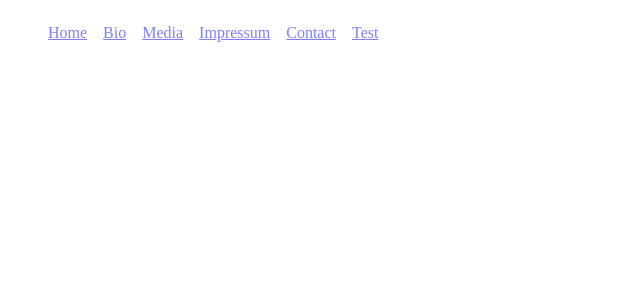
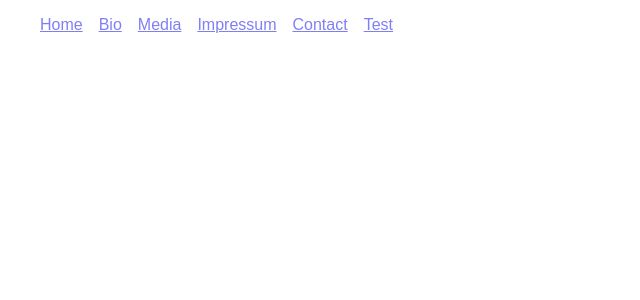
Before and after one commit to LyriCaGitHubber/Blubbermouth, a React app: page /contact in a window 1280 px wide. Shown: the top 300 px of the page, without its empty margins (0-640 px from the left). Built offline with nearby package versions, Linux system fonts and the light colour scheme.

Commit message:
Create globalStyles for this project

```diff
--- a/src/App.tsx
+++ b/src/App.tsx
@@ -1,6 +1,7 @@
 import React from "react";
 import { BrowserRouter as Router, Routes, Route } from "react-router-dom";
 import Navbar from "./Navigation/Navbar";
+import GlobalStyle from "./globalStyles";
 import Home from "./Pages/Home";
 import Bio from "./Pages/Bio";
 import Mockdata from "./mockdata";
@@ -9,6 +10,8 @@ console.log(Mockdata);
 
 const App = () => {
   return (
+    <>
+      <GlobalStyle />
       <Router>
         <Navbar {...Mockdata} />
         <Routes>
@@ -16,6 +19,7 @@ const App = () => {
           <Route path="/home" element={<Home />} />
         </Routes>
       </Router>
+    </>
   );
 };
 
--- a/src/Navigation/Navbar.tsx
+++ b/src/Navigation/Navbar.tsx
@@ -25,19 +25,25 @@ const UnorderedList = styled.ul`
   display: flex;
   gap: 1em;
 `;
+
+const Navigation = styled.nav``;
+
+/*
+ * Component
+ */
 const Navbar: React.FunctionComponent<NavbarProps> = (props: NavbarProps) => {
   const { links } = props;
 
   return (
     <Container>
-      <nav>
+      <Navigation>
         <UnorderedList>
           {links.map((link) => {
             let linkPath = link.toLowerCase();
             return <Link to={`/${linkPath}`}>{link}</Link>;
           })}
         </UnorderedList>
-      </nav>
+      </Navigation>
     </Container>
   );
 };
--- /dev/null
+++ b/src/globalStyles.js
@@ -0,0 +1,12 @@
+import { createGlobalStyle } from "styled-components";
+
+const GlobalStyle = createGlobalStyle`
+    body {
+        margin: 0;
+        padding: 0;
+        background: white;
+        font-family: Open-Sans, Helventica, Sans-Serif;
+    }
+`;
+
+export default GlobalStyle;
```
Lines whose indentation alone changed are shown as unchanged.
